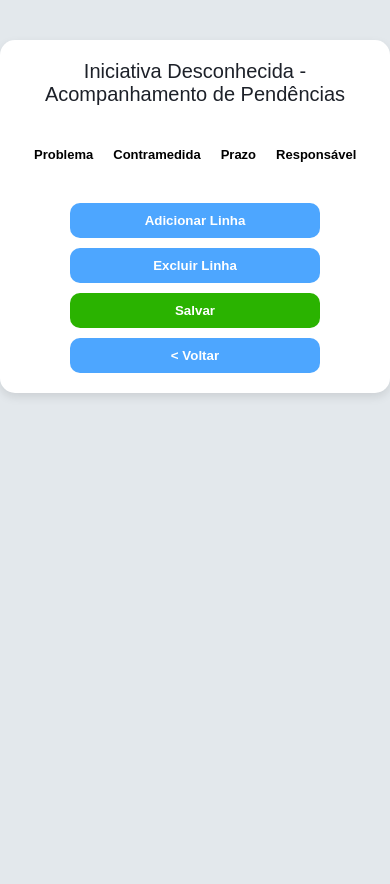
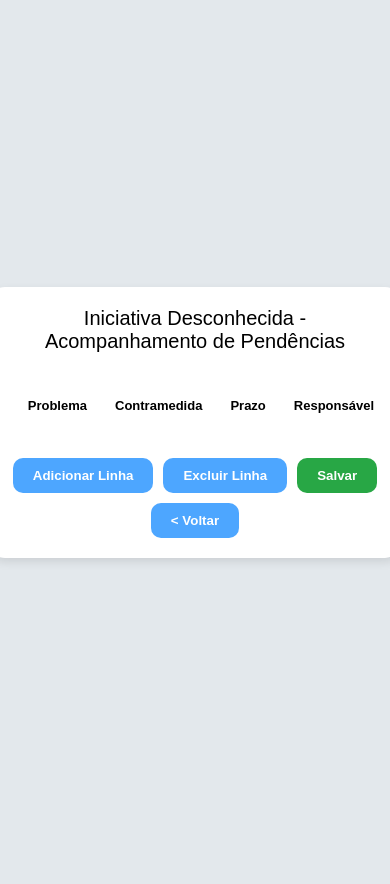
Before and after one commit to marcossrigel/CEHAB-Sistema-Monitoramento, a PHP site: page /acompanhamento.php in a window 390 px wide. After the commit the page ends 562 px from the top, so only its background shows below. Run offline with PHP 8.4, Linux system fonts and the light colour scheme; the visitor is signed in with stand-in values (Sample User, id 1); tables that the repository leaves empty hold one stand-in row (values such as "Sample post"); lists and menus that the app fills with data are empty.

Commit message:
finalizando o acompanhamento.php

```diff
--- a/siscreche/acompanhamento.php
+++ b/siscreche/acompanhamento.php
@@ -8,15 +8,16 @@
 include_once('config.php');
 
 $id_iniciativa = isset($_GET['id_iniciativa']) ? intval($_GET['id_iniciativa']) : 0;
-$ids = $_POST['ids'] ?? [];
 
 if (isset($_POST['salvar'])) {
     $id_usuario = $_SESSION['id_usuario'];
     $id_iniciativa = intval($_GET['id_iniciativa']);
+
     $problemas = $_POST['problema'];
     $contramedidas = $_POST['contramedida'];
     $prazos = $_POST['prazo'];
     $responsaveis = $_POST['responsavel'];
+    $ids = $_POST['ids'] ?? [];
 
     for ($i = 0; $i < count($problemas); $i++) {
         $id_existente = intval($ids[$i] ?? 0);
@@ -27,7 +28,7 @@
 
         if ($id_existente > 0) {
             $query = "UPDATE pendencias SET problema='$problema', contramedida='$contramedida', prazo='$prazo', responsavel='$responsavel'
-                    WHERE id=$id_existente AND id_usuario=$id_usuario";
+                      WHERE id = $id_existente AND id_usuario = $id_usuario AND id_iniciativa = $id_iniciativa";
         } else {
             $query = "INSERT INTO pendencias (id_usuario, id_iniciativa, problema, contramedida, prazo, responsavel)
                       VALUES ('$id_usuario', '$id_iniciativa', '$problema', '$contramedida', '$prazo', '$responsavel')";
@@ -36,7 +37,8 @@
         mysqli_query($conexao, $query);
     }
 }
-$dados_pendencias = mysqli_query($conexao, "SELECT * FROM pendencias WHERE id_usuario = ".$_SESSION['id_usuario']." AND id_iniciativa = $id_iniciativa");
+
+$dados_pendencias = mysqli_query($conexao, "SELECT * FROM pendencias WHERE id_usuario = {$_SESSION['id_usuario']} AND id_iniciativa = $id_iniciativa");
 
 $query_nome = "SELECT iniciativa FROM iniciativas WHERE id = $id_iniciativa";
 $resultado_nome = mysqli_query($conexao, $query_nome);
@@ -47,32 +49,26 @@
 <!DOCTYPE html>
 <html lang="pt-br">
 <head>
-
   <meta charset="UTF-8">
   <meta name="viewport" content="width=device-width, initial-scale=1.0">
   <title>Planilha Web</title>
   <style>
-    :root {
-      --color-dark: #1d2129;
-    }
-    * {
-      margin: 0;
-      padding: 0;
-      box-sizing: border-box;
-    }
-    html, body {
+    body {
       font-family: 'Poppins', sans-serif;
       background: #e3e8ec;
+      display: flex;
+      justify-content: center;
+      align-items: center;
       min-height: 100vh;
+      margin: 0;
     }
     .table-container {
-      max-width: 1000px;
-      margin: 40px auto;
       background: #fff;
       padding: 20px;
       border-radius: 15px;
       box-shadow: 0 4px 10px rgba(0,0,0,0.1);
-      overflow-x: auto;
+      width: 95%;
+      max-width: 1000px;
     }
     table {
       width: 100%;
@@ -83,16 +79,7 @@
       text-align: left;
       padding: 10px;
     }
-    th {
-      padding-bottom: 15px;
-    }
-    td {
-      padding-right: 15px;
-      min-width: 120px;
-    }
     td[contenteditable] {
-      width: 100%;
-      display: block;
       border: 1px solid #ccc;
       border-radius: 8px;
       padding: 8px;
@@ -103,22 +90,8 @@
       border: 1px solid #4da6ff;
       background-color: #f0f8ff;
     }
-    input[type="text"], input[type="date"] {
-      width: 100%;
-      padding: 10px;
-      border: 1px solid #ccc;
-      border-radius: 8px;
-      box-sizing: border-box;
-    }
-    input[type="text"]:focus,
-    input[type="date"]:focus {
-      outline: none;
-      border: 1px solid #4da6ff;
-      background-color: #f0f8ff;
-    }
     .main-title {
       font-size: 26px;
-      color: var(--color-dark);
       text-align: center;
       margin-bottom: 20px;
     }
@@ -142,30 +115,20 @@
     .button-group button:hover {
       background-color: #3399ff;
     }
+    #submit {
+      background-color: #28a745;
+    }
     @media (max-width: 768px) {
       .main-title {
         font-size: 20px;
-        padding: 0 10px;
       }
       table {
         font-size: 13px;
-        display: block;
         overflow-x: auto;
-      }
-      th, td {
-        padding: 6px;
       }
       td[contenteditable] {
         min-width: 90px;
         font-size: 13px;
-      }
-      .button-group {
-        flex-direction: column;
-        align-items: center;
-      }
-      .button-group button {
-        width: 100%;
-        max-width: 250px;
       }
     }
   </style>
@@ -177,7 +140,6 @@
 
   <form method="post" action="acompanhamento.php?id_iniciativa=<?php echo $id_iniciativa; ?>">
     <table id="spreadsheet">
-
       <thead>
         <tr>
           <th>Problema</th>
@@ -186,27 +148,29 @@
           <th>Responsável</th>
         </tr>
       </thead>
-
       <tbody>
       <?php while ($linha = mysqli_fetch_assoc($dados_pendencias)) { ?>
-
         <tr data-id="<?php echo $linha['id']; ?>">
-          <td><input type="text" value="<?php echo htmlspecialchars($linha['problema']); ?>"></td>
-          <td><input type="text" value="<?php echo htmlspecialchars($linha['contramedida']); ?>"></td>
-          <td><input type="date" value="<?php echo htmlspecialchars($linha['prazo']); ?>"></td>
-          <td><input type="text" value="<?php echo htmlspecialchars($linha['responsavel']); ?>"></td>
-          <input type="hidden" name="ids[]" value="<?php echo $linha['id']; ?>">
+          <td contenteditable="true"><?php echo htmlspecialchars($linha['problema']); ?></td>
+          <td contenteditable="true"><?php echo htmlspecialchars($linha['contramedida']); ?></td>
+          <td contenteditable="true">
+            <?php
+              $data = $linha['prazo'];
+              if ($data && $data !== '0000-00-00') {
+                echo date('d/m/Y', strtotime($data));
+              }
+            ?>
+          </td>
+          <td contenteditable="true"><?php echo htmlspecialchars($linha['responsavel']); ?></td>
         </tr>
-
       <?php } ?>
-
       </tbody>
     </table>
 
     <div class="button-group">
       <button type="button" onclick="addRow()">Adicionar Linha</button>
       <button type="button" onclick="deleteRow()">Excluir Linha</button>
-      <button type="submit" name="salvar" id="submit" style="background-color:rgb(42, 179, 0);">Salvar</button>
+      <button type="submit" name="salvar" id="submit">Salvar</button>
       <button type="button" onclick="window.location.href='visualizar.php';">&lt; Voltar</button>
     </div>
   </form>
@@ -217,7 +181,6 @@
   const form = this;
   const table = document.getElementById('spreadsheet').getElementsByTagName('tbody')[0];
   const linhas = table.rows;
-
   let temLinhaValida = false;
 
   for (let i = 0; i < linhas.length; i++) {
@@ -225,21 +188,29 @@
     const id = linha.getAttribute('data-id');
     const cells = linha.cells;
 
-    const campos = ['problema', 'contramedida', 'prazo', 'responsavel'];
-    campos.forEach((campo, idx) => {
+    let problema = cells[0].innerText.trim();
+    let contramedida = cells[1].innerText.trim();
+    let prazo = cells[2].innerText.trim();
+    let responsavel = cells[3].innerText.trim();
+
+    if (prazo.includes('/')) {
+      const partes = prazo.split('/');
+      if (partes.length === 3) {
+        prazo = `${partes[2]}-${partes[1]}-${partes[0]}`;
+      }
+    }
+
+    const campos = [problema, contramedida, prazo, responsavel];
+    const linhaVazia = campos.every(c => c === '');
+
+    if (linhaVazia) continue;
+    temLinhaValida = true;
+
+    ['problema', 'contramedida', 'prazo', 'responsavel'].forEach((campo, idx) => {
       const input = document.createElement('input');
       input.type = 'hidden';
       input.name = campo + '[]';
-
-      const celula = cells[idx];
-      const inputDentro = celula.querySelector('input');
-
-      if (inputDentro) {
-        input.value = inputDentro.value.trim();
-      } else {
-        input.value = celula.innerText.trim();
-      }
-
+      input.value = campos[idx];
       form.appendChild(input);
     });
 
@@ -248,8 +219,6 @@
     inputId.name = 'ids[]';
     inputId.value = id ? id : '';
     form.appendChild(inputId);
-
-    temLinhaValida = true;
   }
 
   if (!temLinhaValida) {
@@ -261,13 +230,13 @@
 function addRow() {
   const table = document.getElementById('spreadsheet').getElementsByTagName('tbody')[0];
   const newRow = table.insertRow();
-  const campos = ['text', 'text', 'date', 'text']; // tipos dos inputs
+  const placeholders = ['Problema', 'Contramedida', 'dd/mm/aaaa', 'Responsável'];
 
-  for (let i = 0; i < campos.length; i++) {
+  for (let i = 0; i < 4; i++) {
     const newCell = newRow.insertCell();
-    const input = document.createElement('input');
-    input.type = campos[i];
-    newCell.appendChild(input);
+    newCell.contentEditable = "true";
+    newCell.innerText = '';
+    newCell.setAttribute('data-placeholder', placeholders[i]);
   }
 }
 
@@ -276,11 +245,11 @@
   if (table.rows.length > 0) {
     const lastRow = table.rows[table.rows.length - 1];
     const id = lastRow.getAttribute('data-id');
+
     if (id) {
       fetch('excluir_pendencia.php?id=' + id, { method: 'GET' })
         .then(response => response.text())
         .then(data => {
-          console.log(data);
           table.deleteRow(-1);
         });
     } else {
@@ -289,6 +258,6 @@
   }
 }
 </script>
+
 </body>
-
 </html>
```
Lines whose indentation alone changed are shown as unchanged.
